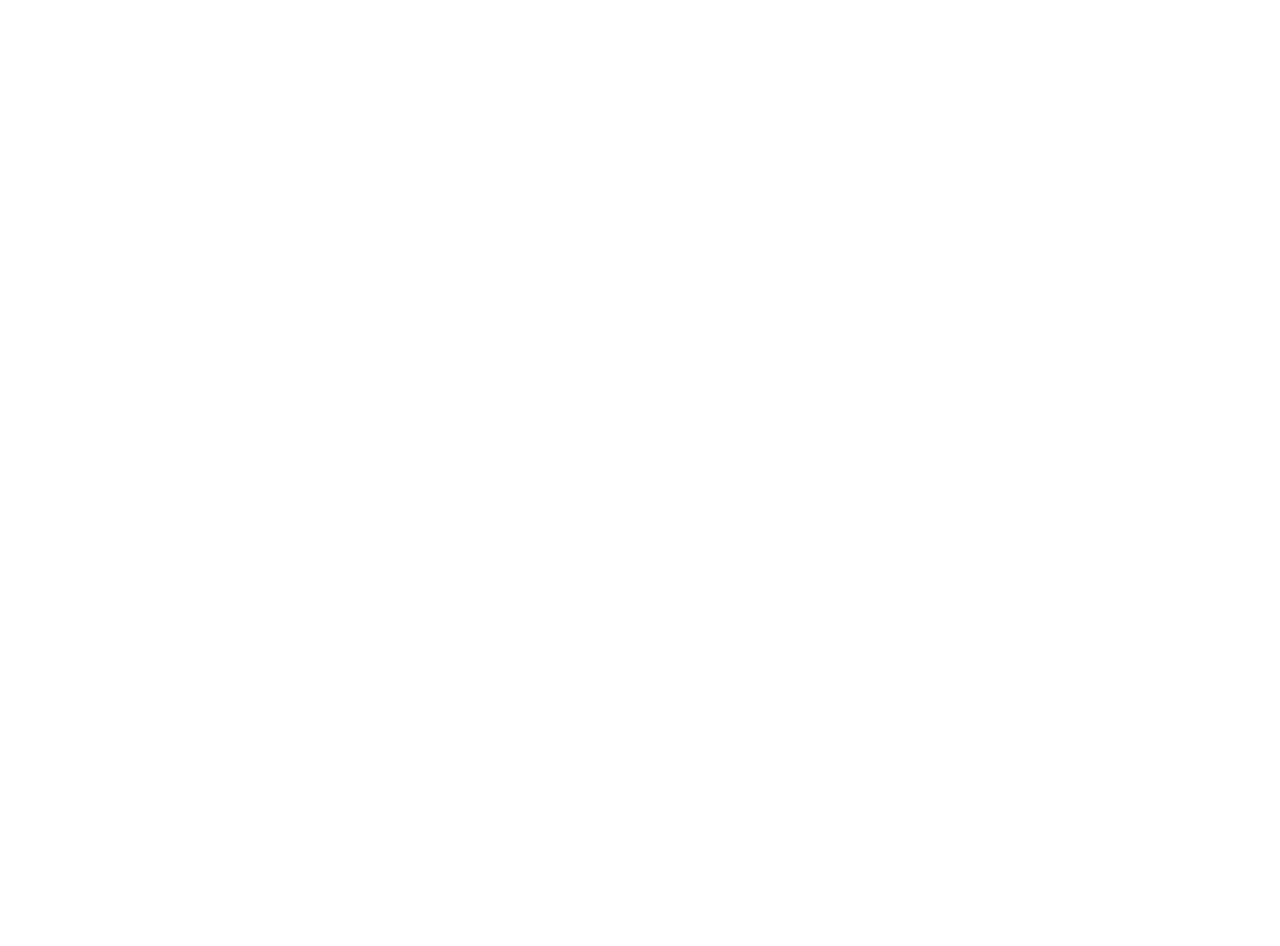
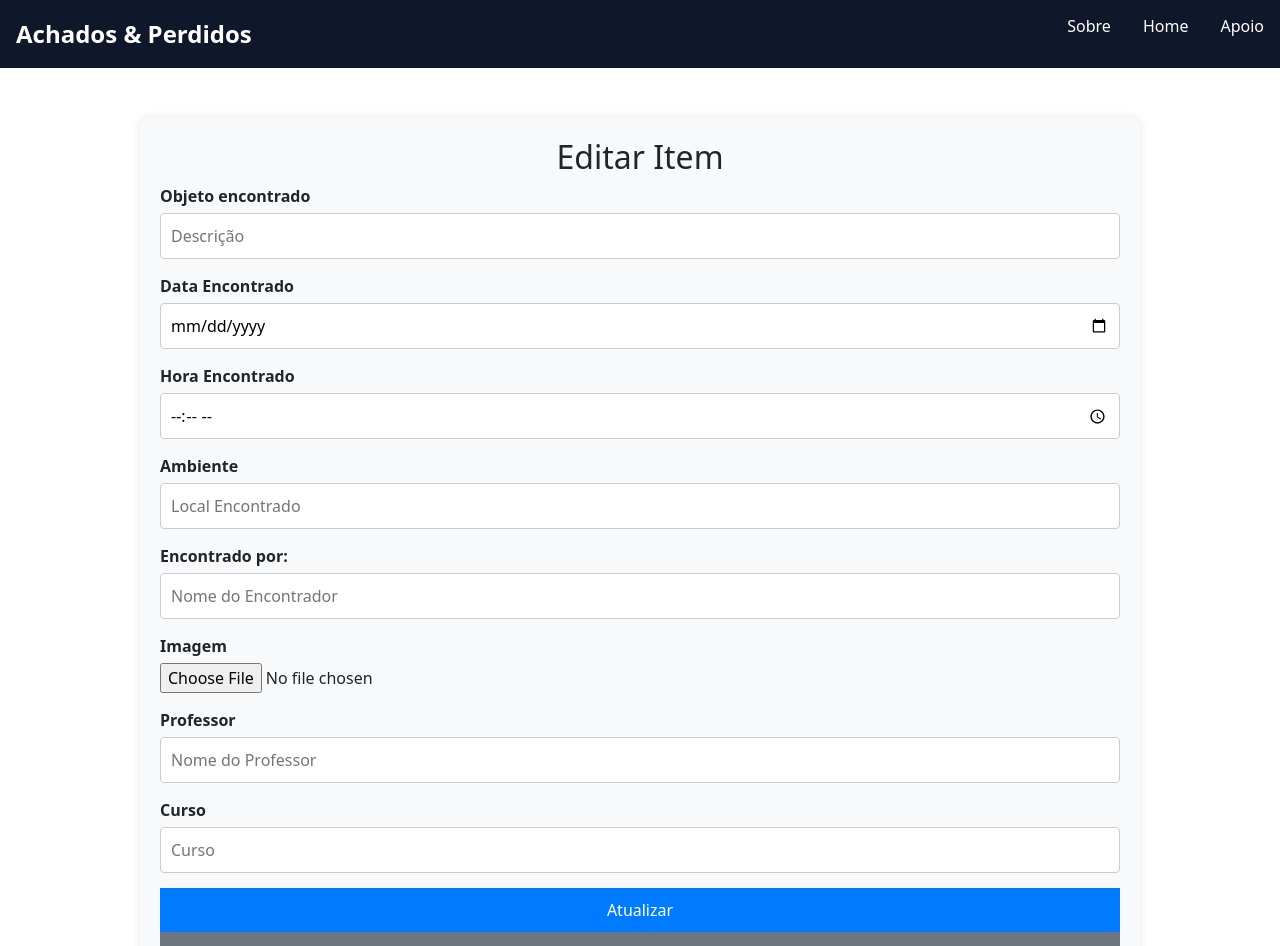
Before and after one commit to d13g0hornburg/ext-04, a React (Create React App) app: page /ext-04/addItem/1 in a window 1280 px wide. Before the commit this address had no page. Shown: the top 946 px of the page. Before the commit the page ends 800 px from the top, so only its background shows below. Built offline with nearby package versions, Linux system fonts and the light colour scheme; no server answers; the database is empty.

Commit message:
Refactor routing for AddItem component and enhance ListAll functionality

```diff
--- a/src/App.js
+++ b/src/App.js
@@ -17,8 +17,9 @@ function App() {
           <Route path="/home" element={<Home />} />
           <Route path="/sobre" element={<Sobre />} />
           <Route path="/apoio" element={<Apoio />} />
-          <Route path="/addItem" element={<AddItem />} />
-          <Route path="/ListAll" element={<ListAll />} />
+          <Route path="/addItem/" element={<AddItem />} />
+          <Route path="/addItem/:id" element={<AddItem />} />
+          <Route path="/listAll" element={<ListAll />} />
         </Routes>
 
     </Router>
--- a/src/Pages/AddItem/addItem.js
+++ b/src/Pages/AddItem/addItem.js
@@ -1,15 +1,91 @@
-import React from 'react';
+import React, { useState, useEffect } from 'react';
+import { collection, addDoc, doc, getDoc, updateDoc } from 'firebase/firestore';
+import { db } from '../../firebaseConnection';
 import Header from '../../Components/Header/header';
 import Footer from '../../Components/Footer/footer';
 import './addItem.css';
+import { useParams, useNavigate } from 'react-router-dom';
+import axios from 'axios';
 
 const AddItem = () => {
+  const { id } = useParams();
+  const navigate = useNavigate();
+  const [formData, setFormData] = useState({
+    descricao: '',
+    data: '',
+    hora: '',
+    ambiente: '',
+    encontrado: '',
+    imagem_objeto: null,
+    professor: '',
+    curso: ''
+  });
+
+  useEffect(() => {
+    if (id) {
+      const fetchItem = async () => {
+        const docRef = doc(db, 'items', id);
+        const docSnap = await getDoc(docRef);
+        if (docSnap.exists()) {
+          setFormData(docSnap.data());
+        } else {
+          console.log('No such document!');
+        }
+      };
+
+      fetchItem();
+    }
+  }, [id]);
+
+  const handleChange = (e) => {
+    const { name, value, files } = e.target;
+    if (name === 'imagem_objeto') {
+      setFormData({ ...formData, [name]: files[0] });
+    } else {
+      setFormData({ ...formData, [name]: value });
+    }
+  };
+
+  const handleSubmit = async (e) => {
+    e.preventDefault();
+    try {
+      let imageUrl = formData.imagem_objeto;
+      if (formData.imagem_objeto instanceof File) {
+        const uploadData = new FormData();
+        uploadData.append('imagem_objeto', formData.imagem_objeto);
+        const response = await axios.post('http://localhost:5000/upload', uploadData, {
+          headers: {
+            'Content-Type': 'multipart/form-data'
+          }
+        });
+        imageUrl = response.data.filePath;
+      }
+
+      const itemData = { ...formData, imagem_objeto: imageUrl };
+
+      if (id) {
+        const docRef = doc(db, 'items', id);
+        await updateDoc(docRef, itemData);
+        console.log('Document updated with ID: ', id);
+        alert('Item atualizado com sucesso!');
+      } else {
+        const docRef = await addDoc(collection(db, 'items'), itemData);
+        console.log('Document written with ID: ', docRef.id);
+        alert('Item adicionado com sucesso!');
+      }
+      navigate('/listAll');
+    } catch (e) {
+      console.error('Error adding/updating document: ', e);
+      alert('Erro ao adicionar/atualizar item.');
+    }
+  };
+
   return (
     <div>
       <Header />
       <main>
-        <h2>Adicionar Item</h2>
-        <form id="addItem-form" action="/addItem" method="post" enctype="multipart/form-data">
+        <h2>{id ? 'Editar Item' : 'Adicionar Item'}</h2>
+        <form id="addItem-form" onSubmit={handleSubmit}>
           <div className="input-container">
             <label htmlFor="descricao">Objeto encontrado</label>
             <input
@@ -18,6 +94,8 @@ const AddItem = () => {
               name="descricao"
               required
               placeholder="Descrição"
+              value={formData.descricao}
+              onChange={handleChange}
             />
           </div>
           <div className="input-container">
@@ -27,6 +105,8 @@ const AddItem = () => {
               type="date"
               name="data"
               required
+              value={formData.data}
+              onChange={handleChange}
             />
           </div>
           <div className="input-container">
@@ -36,6 +116,8 @@ const AddItem = () => {
               type="time"
               name="hora"
               required
+              value={formData.hora}
+              onChange={handleChange}
             />
           </div>
           <div className="input-container">
@@ -46,6 +128,8 @@ const AddItem = () => {
               name="ambiente"
               required
               placeholder="Local Encontrado"
+              value={formData.ambiente}
+              onChange={handleChange}
             />
           </div>
           <div className="input-container">
@@ -56,11 +140,22 @@ const AddItem = () => {
               name="encontrado"
               required
               placeholder="Nome do Encontrador"
+              value={formData.encontrado}
+              onChange={handleChange}
             />
           </div>
           <div className="input-container">
             <label htmlFor="imagem_objeto">Imagem</label>
-            <input type="file" id="imagem_objeto" name="imagem_objeto" accept="image/*" /><br />
+            <input
+              type="file"
+              id="imagem_objeto"
+              name="imagem_objeto"
+              accept="image/*"
+              onChange={handleChange}
+            /><br />
+            {formData.imagem_objeto && typeof formData.imagem_objeto === 'string' && (
+              <img src={`http://localhost:5000${formData.imagem_objeto}`} alt="Imagem do objeto" className="item-image-preview" />
+            )}
           </div>
           <div className="input-container">
             <label htmlFor="nomeProfessor">Professor</label>
@@ -69,6 +164,8 @@ const AddItem = () => {
               type="text"
               name="professor"
               placeholder="Nome do Professor"
+              value={formData.professor}
+              onChange={handleChange}
             />
           </div>
           <div className="input-container">
@@ -78,11 +175,12 @@ const AddItem = () => {
               type="text"
               name="curso"
               placeholder="Curso"
+              value={formData.curso}
+              onChange={handleChange}
             />
           </div>
-          <button type="submit">Enviar</button>
-          <br />
-          <button type="button" className="button" onClick={() => window.location.href='/home'}>Voltar</button>
+          <button type="submit">{id ? 'Atualizar' : 'Enviar'}</button>
+          <button type="button" className="button" onClick={() => navigate('/listAll')}>Voltar</button>
         </form>
       </main>
       <Footer />
--- a/src/Pages/ListAll/listAll.css
+++ b/src/Pages/ListAll/listAll.css
@@ -30,6 +30,7 @@ h1 {
 
 .table-container {
   margin-top: 20px;
+  overflow-x: auto; /* Adiciona rolagem horizontal para tabelas largas */
 }
 
 table {
@@ -47,13 +48,37 @@ th {
   background-color: #f2f2f2;
 }
 
+.item-image-preview {
+  max-width: 200px;
+  height: auto;
+  margin-top: 10px;
+}
+
+.item-image {
+  max-width: 100px; /* Ajuste o tamanho máximo da imagem */
+  height: auto;
+}
+
 #btnAcao {
   display: flex;
-  gap: 10px;
+  flex-direction: column; /* Coloca os botões um sobre o outro */
+  gap: 5px; /* Espaço entre os botões */
 }
 
 #btnAcao button {
   margin: 0;
+  padding: 5px 10px; /* Reduz o tamanho dos botões */
+  font-size: 12px; /* Reduz o tamanho da fonte dos botões */
+}
+
+.item-details {
+  text-align: left;
+}
+
+.item-details img {
+  max-width: 100%;
+  height: auto;
+  margin-bottom: 20px;
 }
 
 @media print {
--- a/src/Pages/ListAll/listAll.js
+++ b/src/Pages/ListAll/listAll.js
@@ -1,13 +1,36 @@
-import React, { useState } from 'react';
+import React, { useState, useEffect } from 'react';
+import { collection, getDocs } from 'firebase/firestore';
+import { db } from '../../firebaseConnection';
 import Header from '../../Components/Header/header';
 import Footer from '../../Components/Footer/footer';
 import './listAll.css';
+import { useNavigate } from 'react-router-dom';
 
 const ListAll = () => {
-  const [items] = useState([]);
+  const [items, setItems] = useState([]);
+  const [selectedItem, setSelectedItem] = useState(null);
+  const navigate = useNavigate();
+
+  useEffect(() => {
+    const fetchItems = async () => {
+      const querySnapshot = await getDocs(collection(db, 'items'));
+      const itemsList = querySnapshot.docs.map(doc => ({ id: doc.id, ...doc.data() }));
+      setItems(itemsList);
+    };
+
+    fetchItems();
+  }, []);
 
   const handlePrint = () => {
     window.print();
+  };
+
+  const handleItemClick = (item) => {
+    setSelectedItem(item);
+  };
+
+  const handleBack = () => {
+    setSelectedItem(null);
   };
 
   return (
@@ -19,44 +42,47 @@ const ListAll = () => {
             <h1 id="relatorio">Relatório de itens</h1>
             <button className="no-print" onClick={handlePrint}>Imprimir</button>
           </div>
+          {selectedItem ? (
+            <div className="item-details">
+              <button className="acao no-print" onClick={handleBack}>Voltar</button>
+              <img src={`http://localhost:5000${selectedItem.imagem_objeto}`} alt={selectedItem.descricao} className="item-image" />
+              <h3>{selectedItem.descricao}</h3>
+              <p><strong>Código:</strong> {selectedItem.id}</p>
+              <p><strong>Ambiente:</strong> {selectedItem.ambiente}</p>
+              <p><strong>Professor:</strong> {selectedItem.professor}</p>
+              <p><strong>Curso:</strong> {selectedItem.curso}</p>
+              <p><strong>Data:</strong> {new Date(selectedItem.data).toLocaleDateString()}</p>
+              <p><strong>Hora:</strong> {selectedItem.hora.slice(0, 5)}</p>
+              <p><strong>Encontrado por:</strong> {selectedItem.encontrado}</p>
+            </div>
+          ) : (
             <table>
               <thead>
                 <tr>
                   <th>Código</th>
                   <th>Descrição</th>
-                <th>Ambiente</th>
-                <th>Professor</th>
-                <th>Curso</th>
-                <th>Data</th>
-                <th>Hora</th>
-                <th>Encontrado por</th>
                   <th>Imagem</th>
                   <th id="no-printAcao">Ações</th>
                 </tr>
               </thead>
               <tbody>
                 {items.map((item) => (
-                <tr key={item.id}>
+                  <tr key={item.id} onClick={() => handleItemClick(item)}>
                     <td>{item.id}</td>
                     <td>{item.descricao}</td>
-                  <td>{item.ambiente}</td>
-                  <td>{item.professor}</td>
-                  <td>{item.curso}</td>
-                  <td>{new Date(item.data).toLocaleDateString()}</td>
-                  <td>{item.hora.slice(0, 5)}</td>
-                  <td>{item.encontrado}</td>
-                  <td><img src={`/uploads/${item.imagem_objeto}`} alt={item.descricao} style={{ width: '48px', height: '48px' }} /></td>
+                    <td><img src={`http://localhost:5000${item.imagem_objeto}`} alt={item.descricao} className="item-image" /></td>
                     <td id="btnAcao" className="no-print">
-                    <button className="acao no-print" onClick={() => window.location.href=`/editar/${item.id}`}>Editar</button>
-                    <button className="acao no-print" onClick={() => window.location.href=`/excluir/${item.id}`}>Excluir</button>
-                    <button className="no-print" onClick={() => window.open(`/imprimir/${item.id}`)}>Imprimir Protocolo</button>
+                      <button className="acao no-print" onClick={(e) => { e.stopPropagation(); navigate(`/addItem/${item.id}`); }}>Editar</button>
+                      <button className="acao no-print" onClick={(e) => { e.stopPropagation(); window.location.href=`/excluir/${item.id}`; }}>Excluir</button>
+                      <button className="no-print" onClick={(e) => { e.stopPropagation(); window.open(`/imprimir/${item.id}`); }}>Imprimir Protocolo</button>
                     </td>
                   </tr>
                 ))}
               </tbody>
             </table>
+          )}
         </div>
-        <button className="acao no-print" onClick={() => window.location='/home'}>Voltar</button>
+        <button className="acao no-print" onClick={() => window.location.href='/home'}>Voltar</button>
       </main>
       <Footer />
     </div>
```
Also changed, not shown: package.json (+6 -1 lines), server.js (added, +35 -0 lines), 2 other files (tests, documents, lock files or other folders). Lines whose indentation alone changed are shown as unchanged.
